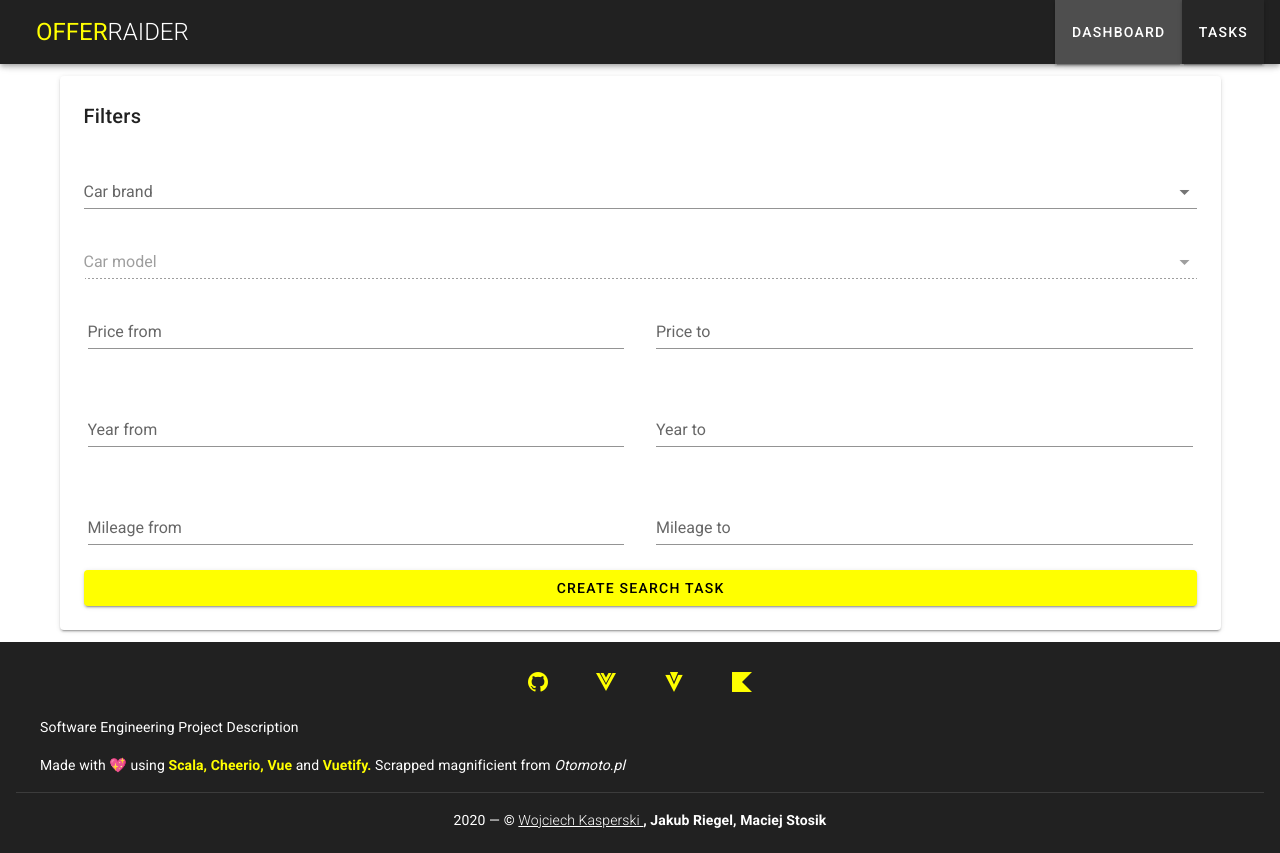
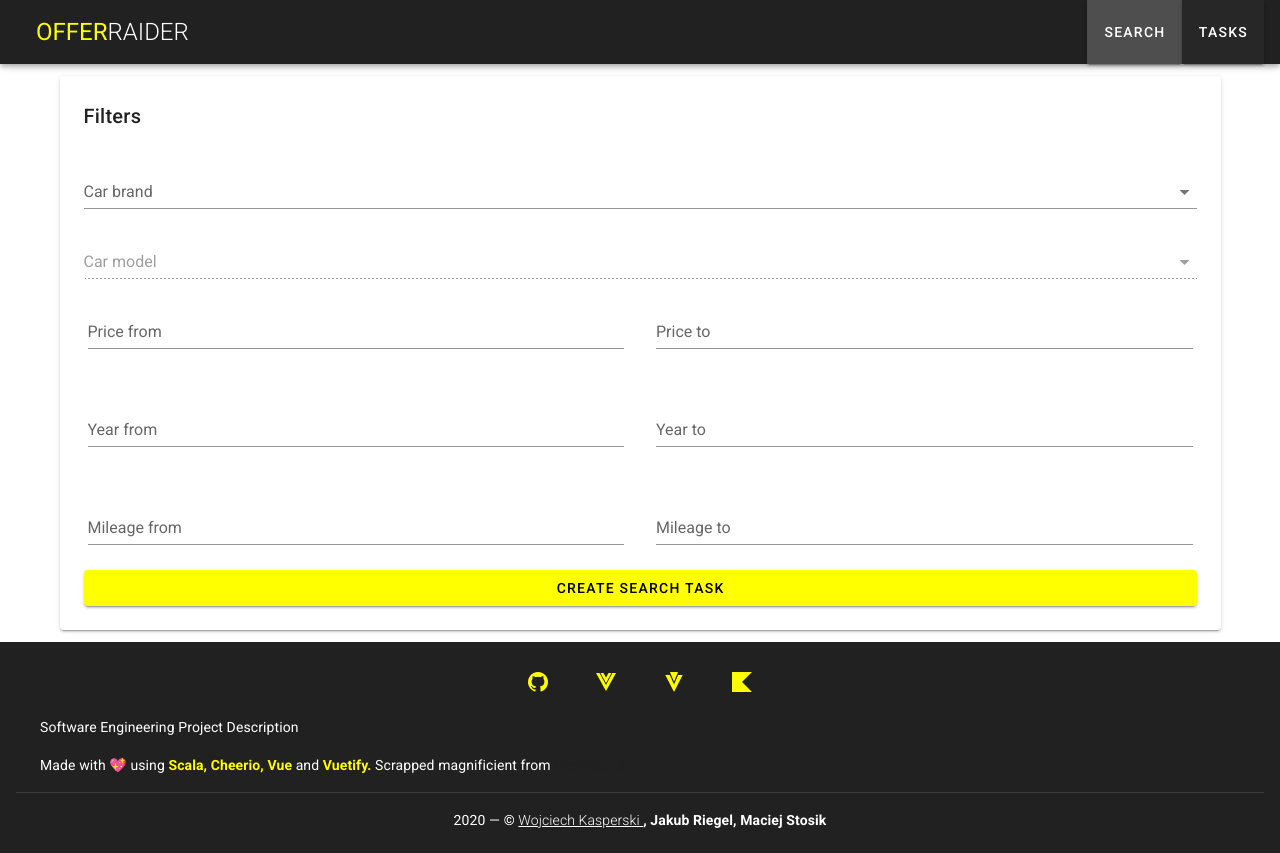
Before and after one commit to jakubriegel/offer-rider, a Vue app in the folder frontend/: page / in a window 1280 px wide. Built offline with nearby package versions, Linux system fonts and the light colour scheme.

Commit message:
Fix names

```diff
--- a/frontend/src/components/Footer.vue
+++ b/frontend/src/components/Footer.vue
@@ -23,7 +23,7 @@
             <strong class="accent--text">Scala, Cheerio, Vue</strong> and
             <strong class="accent--text">Vuetify. </strong>
             Scrapped magnificient from
-            <i href="https://www.otomoto.pl/">Otomoto.pl</i>
+            <a href="https://www.otomoto.pl/">Otomoto.pl</a>
           </v-card-text>
         </v-col>
         <v-col cols="12" md="3" class="max-height pt-0">
--- a/frontend/src/router/index.js
+++ b/frontend/src/router/index.js
@@ -5,7 +5,7 @@ Vue.use(VueRouter);
 
 const routes = [{
         path: "/",
-        name: "Dashboard",
+        name: "Search",
         component: () =>
             import("../views/Search.vue")
     },
--- a/frontend/src/store/index.js
+++ b/frontend/src/store/index.js
@@ -7,7 +7,7 @@ export default new Vuex.Store({
     state: {
         drawer: false,
         routes: [{
-                text: "Dashboard",
+                text: "Search",
                 to: "/"
             },
             {
```
Also changed, not shown: frontend/src/components/nav-drawer.vue (deleted, +0 -25 lines).
